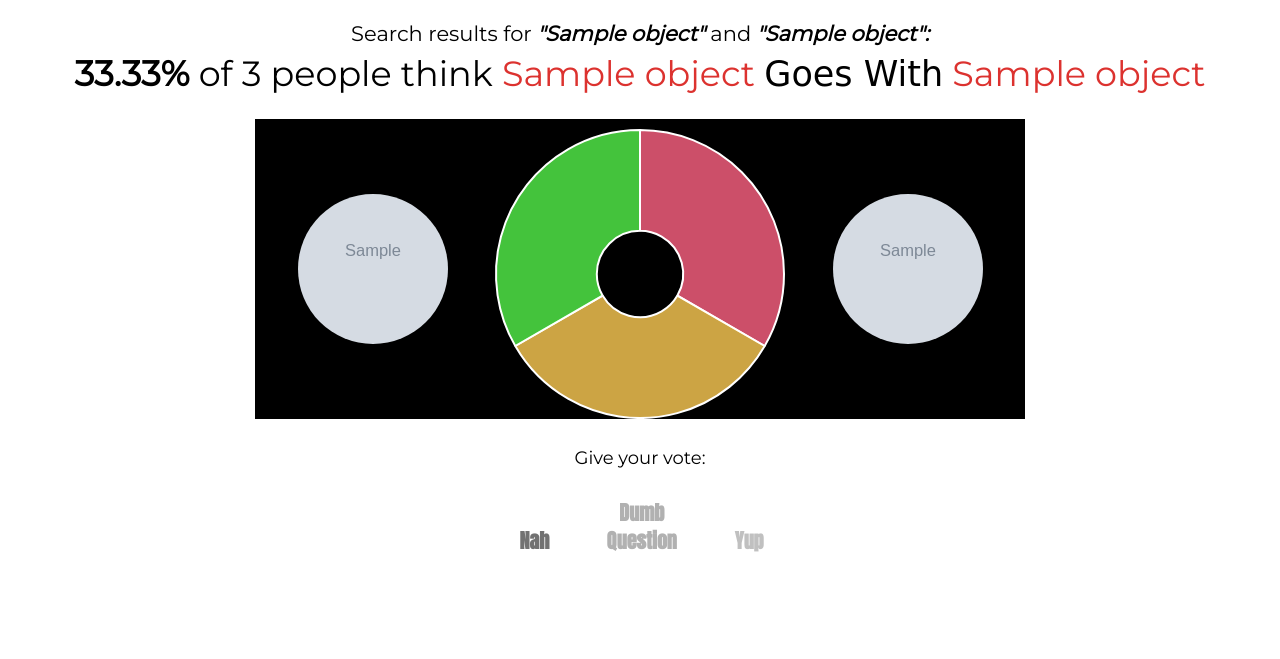
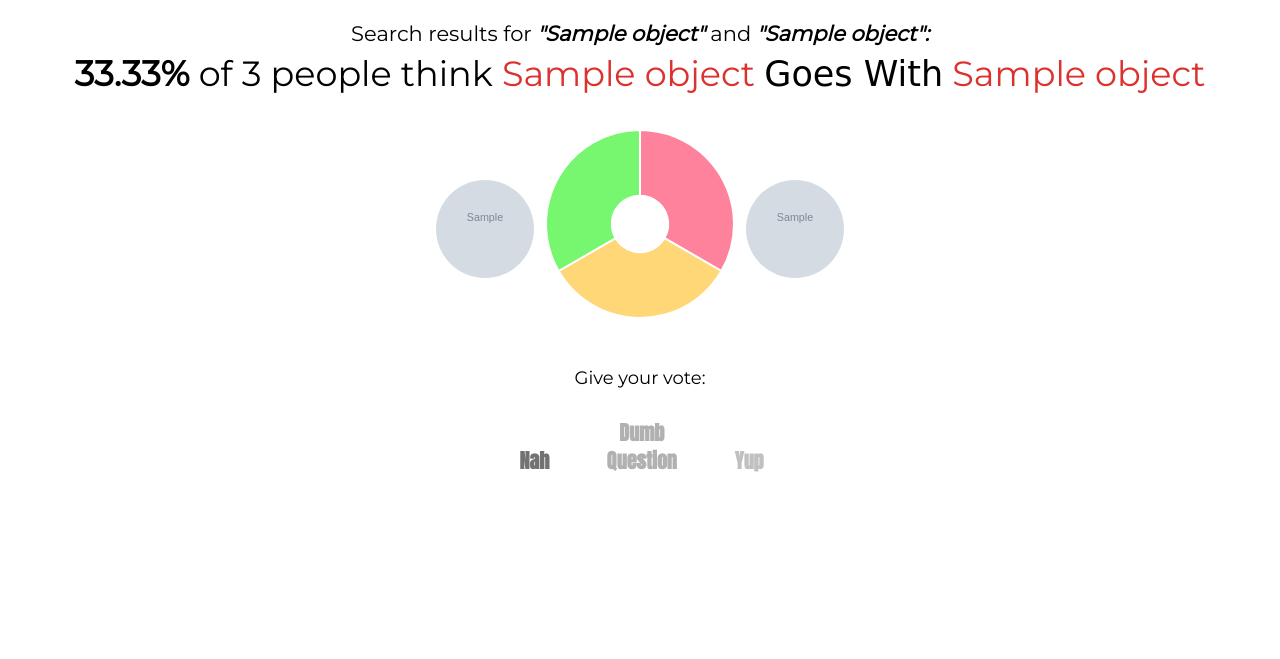
Before and after one commit to yairhasfari/goeswith, a Django app: a page that uses matches/templates/match.html in a window 1280 px wide. Shown: the part 51-710 px from the top of the page. After the commit the page ends 523 px from the top, so only its background shows below. Run offline with Django 3.2, Linux system fonts and the light colour scheme; tables that the repository leaves empty hold one stand-in row (values such as "Sample post"); grey boxes marked "Sample" are stand-in pictures; some libraries are stand-ins or nearby versions; some web fonts are replaced.

Commit message:
26 design images fix no stretch no black

```diff
--- a/matches/static/css/newcss.css
+++ b/matches/static/css/newcss.css
@@ -193,29 +193,23 @@
             filter: brightness(1.2) grayscale(.5) opacity(.9);
 }
 .chart_container{
-    height:300px;
-    width:300px;
+    height:30%;
+    width:auto;
     display:inline-block;
     position:center;
 }
 
 .cont{
-    width:150px;
-    height:150px;
+    width:7em;
+    height:7em;
     display:inline-block;
     position:center;
     border-radius:50%;
     /*border:0.2em solid #7F8177;*/
 }
-.cont img{
-    width:100%;
-    height:auto;
 
-}
 .rowChartImage{
-    width:55em;
-    background-color:black;
-    height:auto;
+    width:30em;
     margin:0 auto;
     display: -webkit-flex; /* Safari */
     -webkit-align-items: center; /* Safari 7.0+ */
--- a/matches/templates/match.html
+++ b/matches/templates/match.html
@@ -20,7 +20,7 @@
                 </div><br>
                 <div class="rowChartImage">
                 {% if not m.object1.image == "#" and not m.object2.image == "#" %}
-                    <div class="cont" style="background-image:url('{{ m.object1.image }}');background-size:150px auto;">
+                    <div class="cont" style="background-image:url('{{ m.object1.image }}');background-size:7em auto;">
 {#                        <img src="{{ m.object1.image }}">#}
                     </div>
                     {% if not number_of_people == 0 %}
@@ -28,7 +28,7 @@
                         <canvas id="myChart" width="200" height="200"></canvas><br>
                         </div>
                 {% endif %}
-                    <div class="cont" style="background-image:url('{{ m.object2.image }}');background-size:150px auto;">
+                    <div class="cont" style="background-image:url('{{ m.object2.image }}');background-size:7em auto;">
                     </div>
                 {% else %}
                     {% if not number_of_people == 0 %}
```
